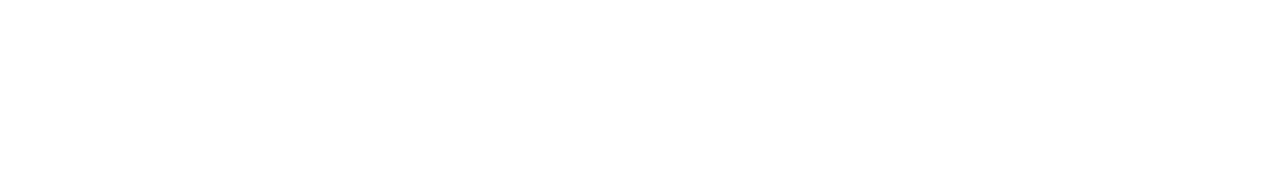
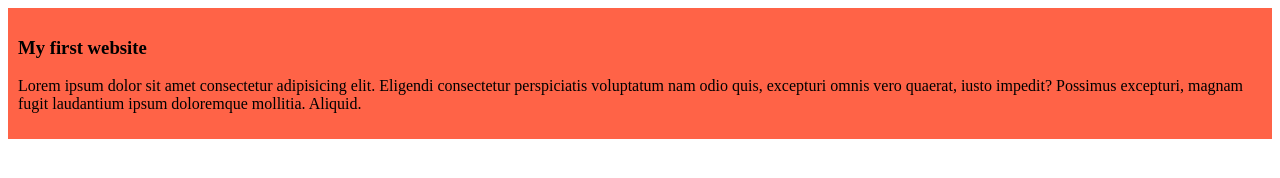
Before and after one commit to Jamiukhan/My-simple-website, a plain HTML site: page index.html in a window 1280 px wide. Drawn offline with Linux system fonts and the light colour scheme.

Commit message:
added the first blog

```diff
--- a/index.html
+++ b/index.html
@@ -4,8 +4,14 @@
     <meta charset="UTF-8">
     <meta name="viewport" content="width=device-width, initial-scale=1.0">
     <title>My Simple website</title>
+    <link rel="stylesheet" href="styles/blog.css">
 </head>
 <body>
+    <div>
+        <h3>My first website</h3>
+        <p>Lorem ipsum dolor sit amet consectetur adipisicing elit. Eligendi consectetur perspiciatis voluptatum nam odio quis, excepturi omnis vero quaerat, iusto impedit? Possimus excepturi, magnam fugit laudantium ipsum doloremque mollitia. Aliquid.</p>
+    </div>
+</head>
 
 </body>
 </html>
--- /dev/null
+++ b/styles/blog.css
@@ -0,0 +1,4 @@
+div{
+    background-color: tomato;
+    padding:10px;
+}
```
